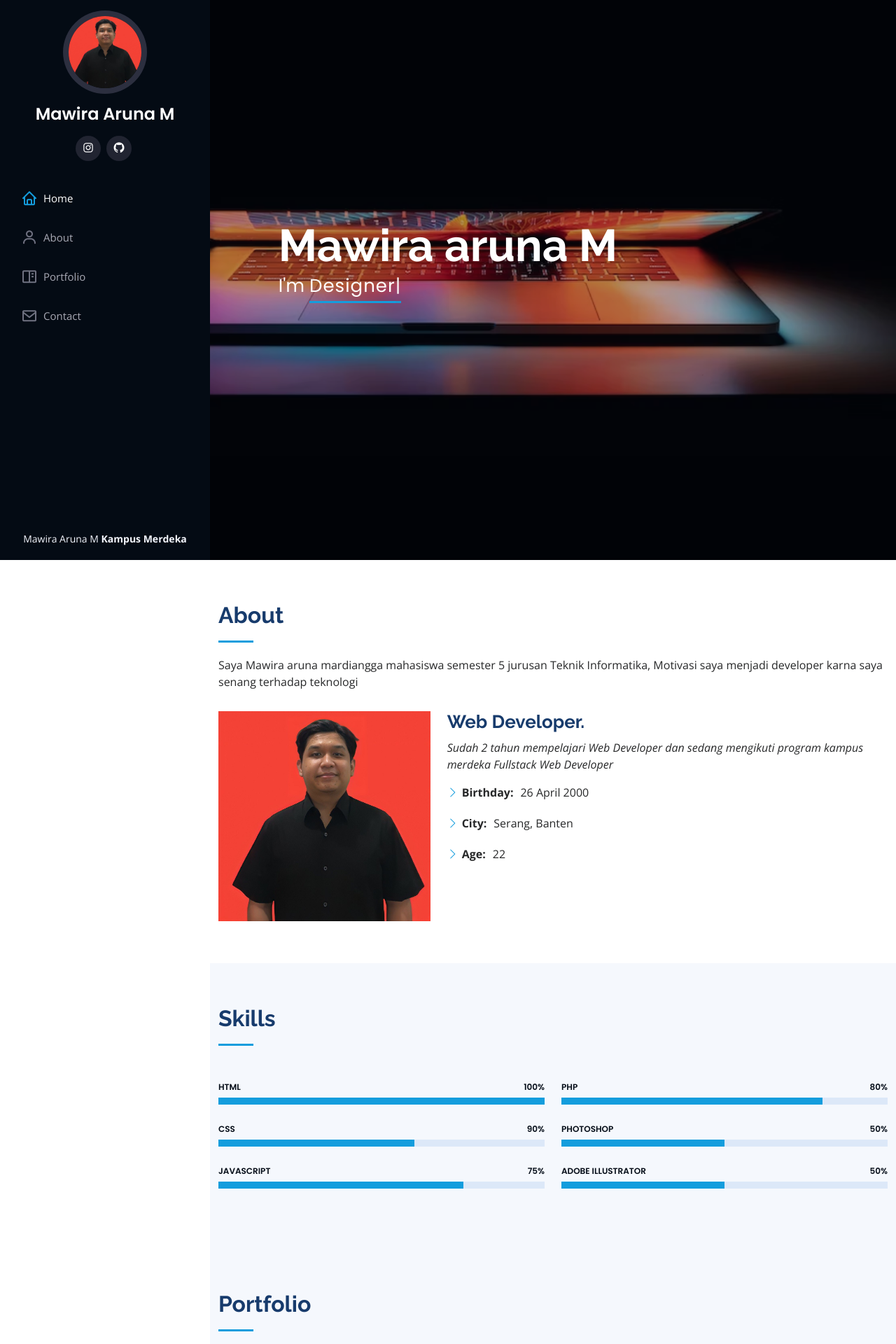
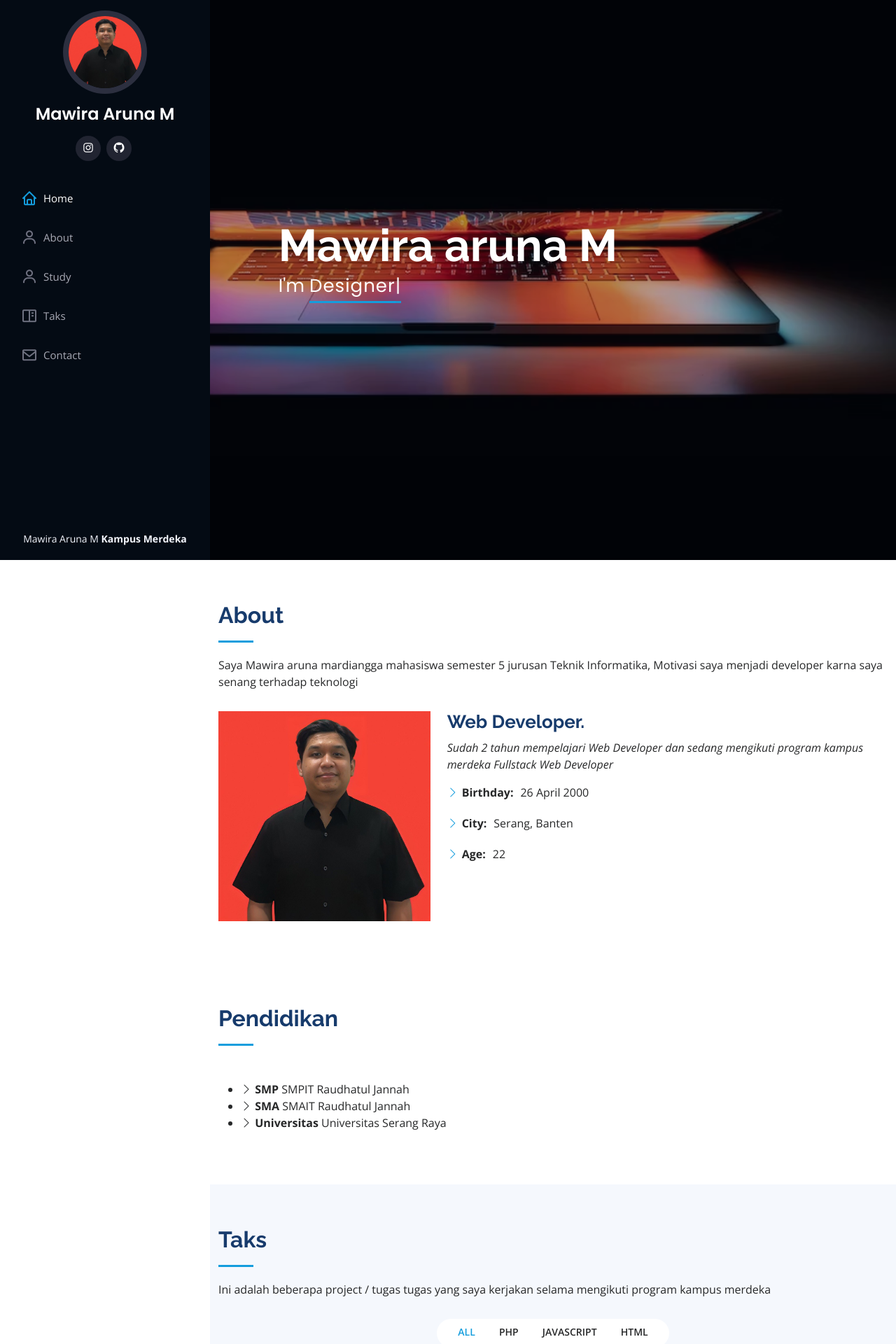
Before and after one commit to mawiraam/tugasphpMSIB, a PHP site: page / in a window 1280 px wide. Shown: the top 1920 px of the page at 70% size. Run offline with PHP 8.4, Linux system fonts and the light colour scheme.

Commit message:
Upluad tugas 6 PHP

```diff
--- a/mawirasite/index.php
+++ b/mawirasite/index.php
@@ -94,64 +94,23 @@
     </section><!-- End About Section -->
 
     <!-- ======= Skills Section ======= -->
-    <section id="skills" class="skills section-bg">
+    <section id="skills" class="about">
     <div class="container">
 
 <div class="section-title">
-          <h2>Skills</h2>
+  <h2>Pendidikan</h2>
 </div>
 
-        <div class="row skills-content">
-
-          <div class="col-lg-6" data-aos="fade-up">
-
-            <div class="progress">
-              <span class="skill">HTML <i class="val">100%</i></span>
-              <div class="progress-bar-wrap">
-                <div class="progress-bar" role="progressbar" aria-valuenow="100" aria-valuemin="0" aria-valuemax="100"></div>
+            <div class="row">
+              <div class="col-lg-6">
+        <ul>
+          <li><i class="bi bi-chevron-right"></i> <strong>SMP</strong> <span>SMPIT Raudhatul Jannah</span></li>
+          <li><i class="bi bi-chevron-right"></i> <strong>SMA</strong> <span>SMAIT Raudhatul Jannah</span></li>
+          <li><i class="bi bi-chevron-right"></i> <strong>Universitas</strong> <span>Universitas Serang Raya</span></li>
+        </ul>
       </div>
     </div>
-
-            <div class="progress">
-              <span class="skill">CSS <i class="val">90%</i></span>
-              <div class="progress-bar-wrap">
-                <div class="progress-bar" role="progressbar" aria-valuenow="60" aria-valuemin="0" aria-valuemax="100"></div>
   </div>
-            </div>
-
-            <div class="progress">
-              <span class="skill">JavaScript <i class="val">75%</i></span>
-              <div class="progress-bar-wrap">
-                <div class="progress-bar" role="progressbar" aria-valuenow="75" aria-valuemin="0" aria-valuemax="100"></div>
-              </div>
-            </div>
-
-          </div>
-
-          <div class="col-lg-6" data-aos="fade-up" data-aos-delay="100">
-
-            <div class="progress">
-              <span class="skill">PHP <i class="val">80%</i></span>
-              <div class="progress-bar-wrap">
-                <div class="progress-bar" role="progressbar" aria-valuenow="80" aria-valuemin="0" aria-valuemax="100"></div>
-              </div>
-            </div>
-
-            <div class="progress">
-              <span class="skill">Photoshop <i class="val">50%</i></span>
-              <div class="progress-bar-wrap">
-                <div class="progress-bar" role="progressbar" aria-valuenow="50" aria-valuemin="0" aria-valuemax="100"></div>
-              </div>
-            </div>
-            <div class="progress">
-              <span class="skill">Adobe Illustrator <i class="val">50%</i></span>
-              <div class="progress-bar-wrap">
-                <div class="progress-bar" role="progressbar" aria-valuenow="50" aria-valuemin="0" aria-valuemax="100"></div>
-              </div>
-            </div>
-
-          </div>
-
 </div>
 
 </div>
@@ -162,7 +121,7 @@
       <div class="container">
 
         <div class="section-title">
-          <h2>Portfolio</h2>
+          <h2>Taks</h2>
           <p>Ini adalah beberapa project / tugas tugas yang saya kerjakan selama mengikuti program kampus merdeka</p>
         </div>
 
--- a/mawirasite/navbar.php
+++ b/mawirasite/navbar.php
@@ -2,7 +2,8 @@
         <ul>
           <li><a href="#hero" class="nav-link scrollto active"><i class="bx bx-home"></i> <span>Home</span></a></li>
           <li><a href="#about" class="nav-link scrollto"><i class="bx bx-user"></i> <span>About</span></a></li>
-          <li><a href="#portfolio" class="nav-link scrollto"><i class="bx bx-book-content"></i> <span>Portfolio</span></a></li>
+          <li><a href="#skills" class="nav-link scrollto"><i class="bx bx-user"></i> <span>Study</span></a></li>
+          <li><a href="#portfolio" class="nav-link scrollto"><i class="bx bx-book-content"></i> <span>Taks</span></a></li>
           <li><a href="#contact" class="nav-link scrollto"><i class="bx bx-envelope"></i> <span>Contact</span></a></li>
         </ul>
       </nav><!-- .nav-menu -->
```
Lines whose indentation alone changed are shown as unchanged.
